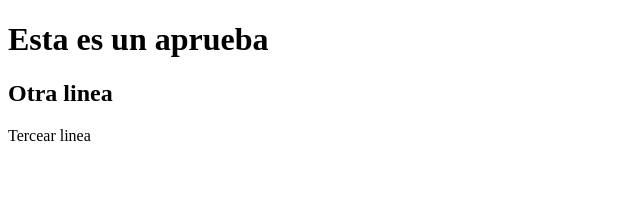
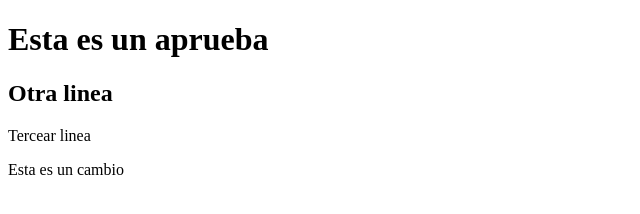
Before and after one commit to alduxs/pagina-web, a plain HTML site: page index.html in a window 1280 px wide. Shown: the whole page, without its empty margins (0-640 px from the left). Drawn offline with Linux system fonts and the light colour scheme.

Commit message:
Agregue un parrafo

```diff
--- a/index.html
+++ b/index.html
@@ -9,5 +9,6 @@
     <h1>Esta es un aprueba</h1>
     <h2>Otra linea</h2>
     <p>Tercear linea</p>
+    <p>Esta es un cambio</p>
 </body>
 </html>
```
